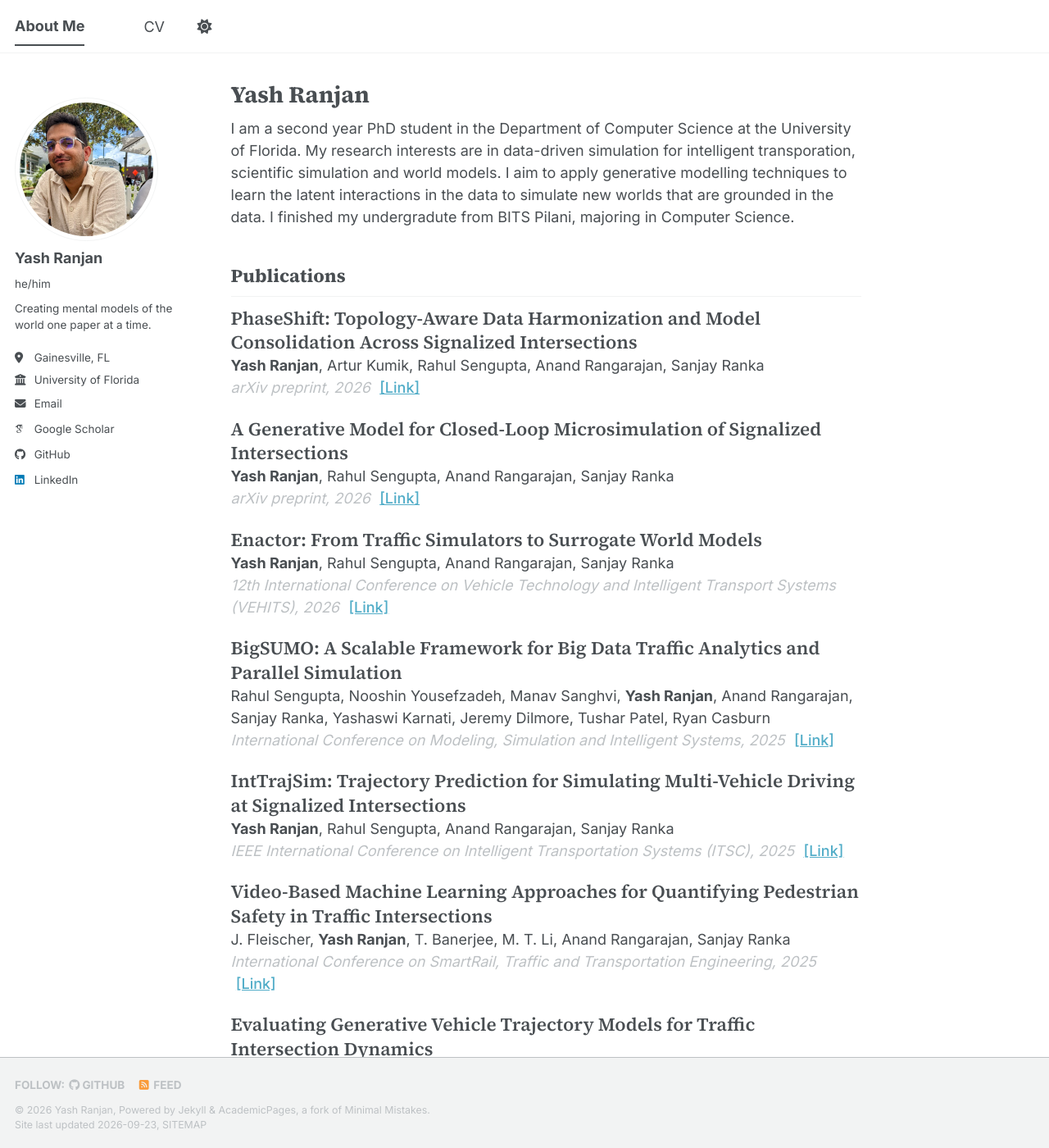
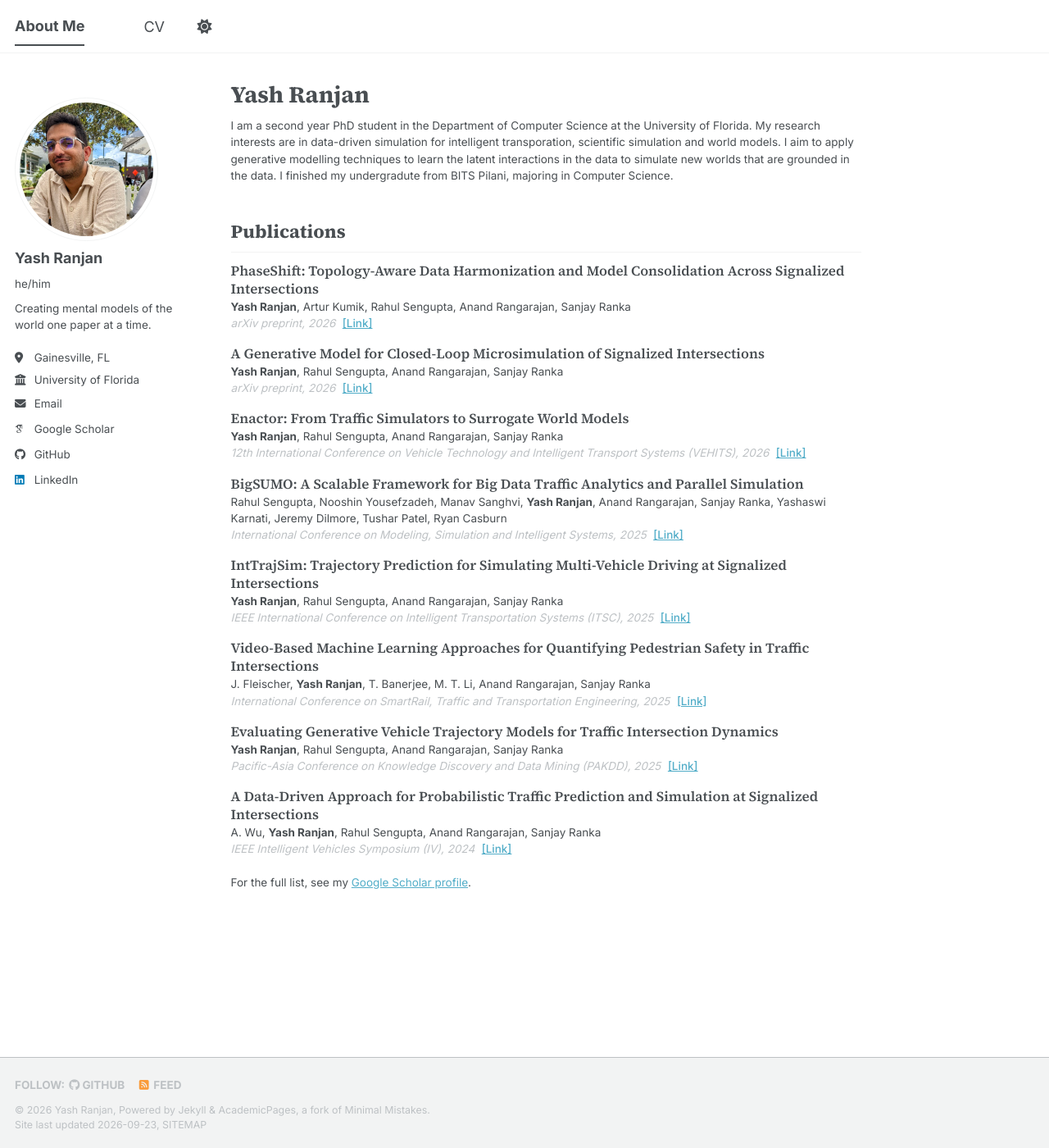
Before and after one commit to ranjanyash54/ranjanyash54.github.io, a Jekyll site: the page built from _pages/about.md, in a window 1280 px wide and 1400 px high. Shown: the whole window at 82% size. Built offline with Jekyll 4.4.1, drawn with Linux system fonts in a browser that asks for light colours; some web fonts are replaced; a script bundle is joined from its source files by our own code; library files that are not in the unit come from our copies.

Commit message:
Make the text smaller.
Signed-off-by: Yash Ranjan <yashranjan@ufl.edu>

```diff
--- a/_sass/_themes.scss
+++ b/_sass/_themes.scss
@@ -39,6 +39,17 @@ $type-size-5                : 1em;      // ~16px
 $type-size-6                : 0.75em;   // ~12px
 $type-size-7                : 0.6875em; // ~11px
 $type-size-8                : 0.625em;  // ~10px
+
+/* Body copy inside the main content area is set smaller than the root size.
+   It is expressed in rem so it resolves against the root (16px, 18px at
+   $medium) rather than compounding with whatever a wrapper inherits.
+   Section headings are pinned in rem too, so they keep the size they had
+   before the body copy was reduced instead of shrinking with it. */
+$content-font-size          : 0.75rem;   // 12px / 13.5px
+$content-h1-size            : 1.563rem;  // 25px / 28.1px
+$content-h2-size            : 1.25rem;   // 20px / 22.5px
+$content-h3-size            : 1rem;      // 16px / 18px
+$content-h4-size            : 0.75rem;   // 12px / 13.5px
 
 $global-font-family         : $sans-serif;
 $header-font-family         : $source-serif;
--- a/_sass/layout/_archive.scss
+++ b/_sass/layout/_archive.scss
@@ -4,6 +4,24 @@
 
 .archive {
   margin-bottom: 2em;
+  font-size: $content-font-size;
+
+  /* Headings keep their original size; only body copy is reduced. */
+  h1, .page__title {
+    font-size: $content-h1-size;
+  }
+
+  h2 {
+    font-size: $content-h2-size;
+  }
+
+  h3 {
+    font-size: $content-h3-size;
+  }
+
+  h4, h5, h6 {
+    font-size: $content-h4-size;
+  }
 
   @include breakpoint($medium) {
     @include span(12 of 12);
--- a/_sass/layout/_page.scss
+++ b/_sass/layout/_page.scss
@@ -49,10 +49,25 @@
 }
 
 .page__content {
+  font-size: $content-font-size;
+
+  /* Headings keep their original size; only body copy is reduced. */
+  h1 {
+    font-size: $content-h1-size;
+  }
 
   h2 {
     padding-bottom: 0.5em;
+    font-size: $content-h2-size;
     border-bottom: 1px solid var(--global-border-color);
+  }
+
+  h3 {
+    font-size: $content-h3-size;
+  }
+
+  h4, h5, h6 {
+    font-size: $content-h4-size;
   }
 
   p, li, dl {
--- a/_sass/layout/_publications.scss
+++ b/_sass/layout/_publications.scss
@@ -1,46 +1,60 @@
 /* ==========================================================================
    PUBLICATION LIST
    ========================================================================== */
+
+/* This list appears on two pages that wrap their content differently: the
+   About page uses `.page__content`, which sets `li { font-size: 1em; }`, while
+   the CV page uses `.archive`, which sets nothing. Two things keep the two
+   renderings identical:
+     1. Selectors are doubled up (`.publication-list .publication-list__item`)
+        so they out-specify that `li` rule.
+     2. Sizes are in rem, so they resolve against the root (16px, 18px at
+        $medium) instead of compounding with an inherited em size. */
+
+$pub-font-size:  0.75rem;    // 12px / 13.5px
+$pub-title-size: 0.9375rem;  // 15px / 16.875px
 
 .publication-list {
   margin: 0 0 1.5em;
   padding: 0;
   list-style: none;
 
-  &__item {
+  & &__item {
     margin-bottom: 1.25em;
     padding-left: 0;
-    font-size: $type-size-6;
+    font-size: $pub-font-size;
     line-height: 1.5;
   }
 
-  &__title {
+  & &__title {
     display: block;
     font-family: $header-font-family;
-    font-size: $type-size-4;
+    font-size: $pub-title-size;
     font-weight: 600;
     line-height: 1.3;
     color: var(--global-text-color);
   }
 
-  &__authors {
+  & &__authors {
     display: block;
+    font-size: $pub-font-size;
     color: var(--global-text-color);
   }
 
   /* The author's own name, emphasized within the author list. */
-  &__self {
+  & &__self {
     font-weight: 700;
     color: var(--global-text-color);
   }
 
-  &__venue {
+  & &__venue {
     display: block;
+    font-size: $pub-font-size;
     font-style: italic;
     color: var(--global-text-color-light);
   }
 
-  &__link {
+  & &__link {
     margin-left: 0.35em;
     font-style: normal;
     font-weight: 500;
```
